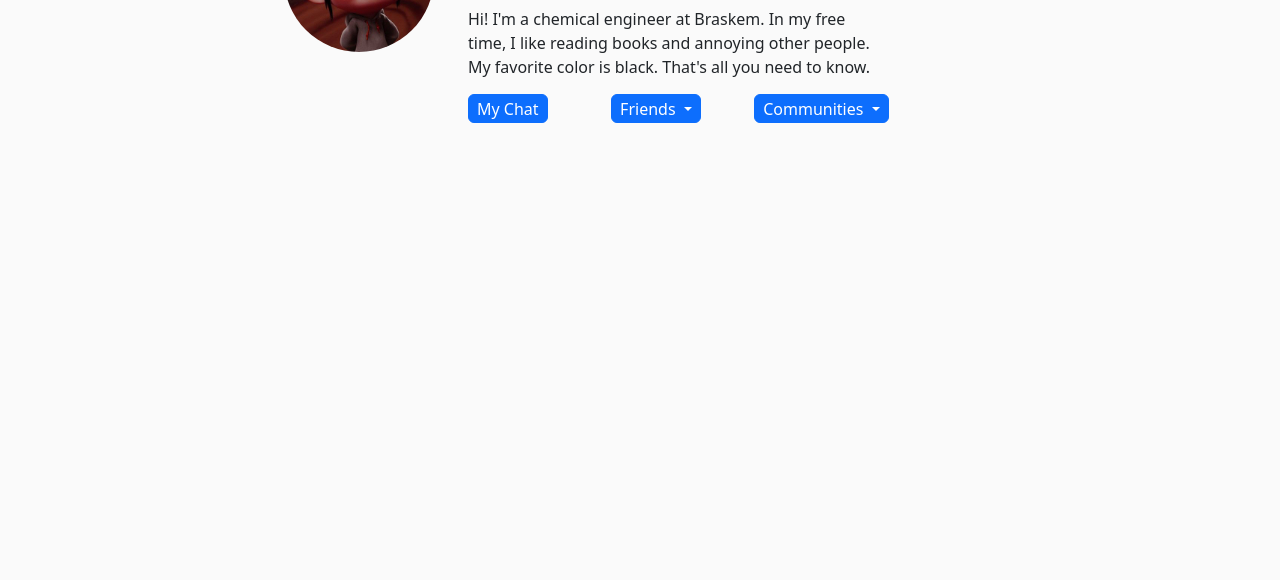
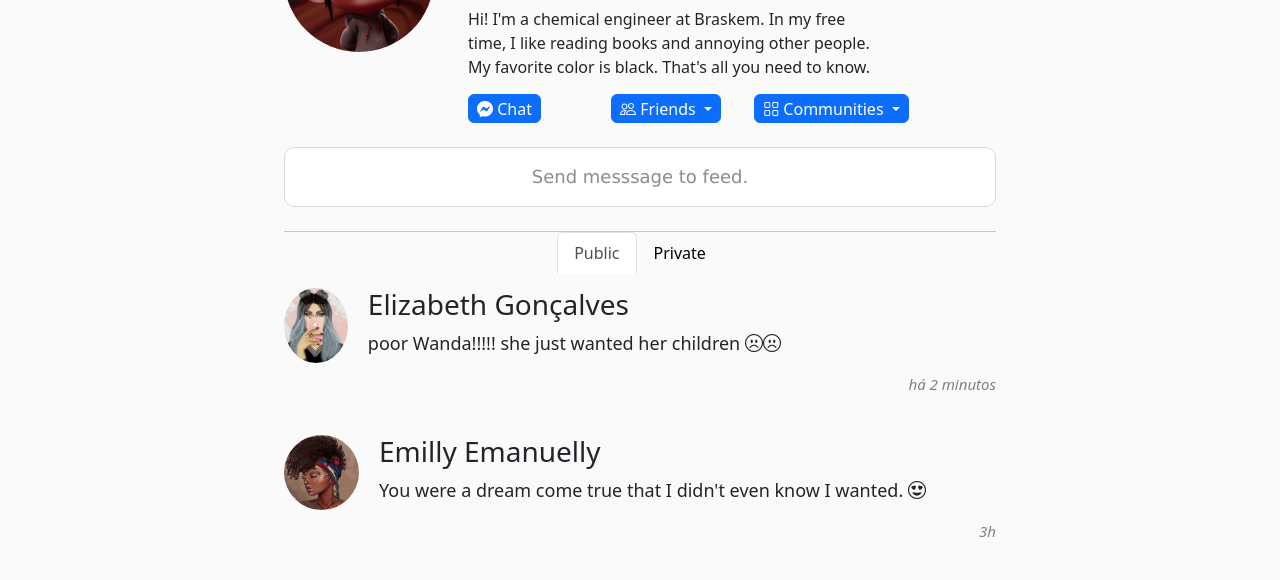
Before and after one commit to pralr/social-media-project, a plain HTML site: page index.html in a window 1280 px wide. Shown: the part 178-758 px from the top of the page. Drawn offline with nearby package versions, Linux system fonts and the light colour scheme.

Commit message:
add feed

```diff
--- a/index.html
+++ b/index.html
@@ -68,12 +68,12 @@
 
                     <div class="row">
                         <div class="col-4">
-                            <button type="button" class="btn btn-primary">My Chat</button>
+                            <button type="button" class="btn btn-primary"><i class="bi bi-messenger"></i> Chat</button>
                         </div>
                         <div class="col-4">
                             <div class="btn-group">
                                 <button type="button" class="btn btn-primary dropdown-toggle" data-bs-toggle="dropdown" aria-expanded="false">
-                                  Friends
+                                  <i class="bi bi-people"></i> Friends
                                 </button>
                                 <ul class="dropdown-menu">
                                   <li><a class="dropdown-item" href="#">Search friend</a></li>
@@ -84,7 +84,7 @@
                         <div class="col-4">
                             <div class="btn-group">
                                 <button type="button" class="btn btn-primary dropdown-toggle" data-bs-toggle="dropdown" aria-expanded="false">
-                                  Communities
+                                  <i class="bi bi-grid"></i> Communities
                                 </button>
                                 <ul class="dropdown-menu">
                                     <li><a class="dropdown-item" href="#">My communities</a></li>
@@ -92,24 +92,35 @@
                                 </ul>
                               </div>
                         </div>
-                    </div>
-
-
+                      </div>
                       <div class="col-2">
                       </div>
                     </div>
                   </div>
+                  <br/>
+                  <div class ="feedArea"><p>Send messsage to feed.</p></div>
+                  <br/>
+                  <hr size="3" width="100% color="#EEEEEE" style="margin: 0%;">
+                  <ul class="nav nav-tabs nav-feed">
+                    <li class="nav-item">
+                      <a class="nav-link active nav-link-1" aria-current="page" href="#">Public</a>
+                    </li>
+                    <li class="nav-item">
+                      <a class="nav-link nav-link-2">Private</i></a>
+                    </li>
+                  </ul>
+                  <div class="postFeed"><img class="feed-pic" src="images/lizzie.jpg"><div class="feedUser"><h3>Elizabeth Gonçalves</h3><p>poor Wanda!!!!! she just wanted her children <i class="bi bi-emoji-frown"></i><i class="bi bi-emoji-frown"></i></p></div></div><p class="time">há 2 minutos</p><br/>
+                  <div class="postFeed"><img class="feed-pic" src="images/emilly.jpg"><div class="feedUser"><h3>Emilly Emanuelly</h3><p>You were a dream come true that I didn't even know I wanted. <i class="bi bi-emoji-heart-eyes"></i></p></div></div><p class="time">3h</p><br/>
+                  <div class="postFeed"><img class="feed-pic" src="images/william.jfif"><div class="feedUser"><h3>William Gonçalves</h3><p>The only way to get rid of a temptation is to yield to it. Resist it, and your soul grows sick with longing for the things it has forbidden to itself. (Oscar Wilde) </p></div></div><p class="time">5h</p><br/>
+                  <div class="postFeed"><img class="feed-pic" src="images/larissa.jpg"><div class="feedUser"><h3>Larissa Oliveira</h3><p>i know you can't have it all but apparently you CAN have nothing <i class="bi bi-emoji-expressionless"></i></p></div></div><p class="time">Jun 25</p><br/>
               </div>
               <div class="col-0 col-md-2">
-
               </div>
-
-
+              <footer>
+              <p>Todos os direitos reservados. ©</p>
+            </footer>
             </div>
           </div>
-
     </section>
-
-    <script src="https://cdn.jsdelivr.net/npm/bootstrap@5.2.0-beta1/dist/js/bootstrap.bundle.min.js" integrity="sha384-pprn3073KE6tl6bjs2QrFaJGz5/SUsLqktiwsUTF55Jfv3qYSDhgCecCxMW52nD2" crossorigin="anonymous"></script>
   </body>
 </html>
--- a/style.css
+++ b/style.css
@@ -70,3 +70,78 @@ body {
     border-radius:12px;
     text-align:center !important;
 }
+
+.feedArea {
+    padding-top:15px;
+    border-radius:10px;
+    background-color:white;
+    border:0.5px solid #dbdbdb;
+    border-bottom:1px solid #dbdbdb;
+    text-align:center;
+}
+
+.feedArea > p {
+    font-size: 18px;
+    font-family:Verdana, Geneva, Tahoma, sans-serif;
+    color:rgba(128, 128, 128, 0.915);
+}
+
+.nav-feed {
+    border-bottom: none !important;
+    padding-bottom:15px;
+    display:flex;
+    align-items: center;
+    justify-content: center;
+}
+
+.nav-link-1, .nav-link-2 {
+    color:black;
+}
+
+.nav-link-1:hover, .nav-link-2:hover {
+    background-color: white;
+    color:grey;
+    font-family: 20px;
+}
+
+.feed-pic {
+    border-radius:100%;
+    max-width:100px;
+    max-height:75px;
+}
+
+.feedUser {
+    padding-left:20px;
+    font-weight: 300;
+    font-size:28px;
+}
+
+.feedUser > h3 {
+    font-weight: 300;
+    font-size:28px;
+}
+
+.feedUser > p {
+    font-size:18px;
+}
+
+.postFeed {
+    display:flex;
+}
+
+.time {
+    font-style: italic;
+    color:grey;
+    text-align: right;
+    font-size: 15px;
+}
+
+footer {
+    display:flex;
+    justify-content: center;
+
+}
+
+footer > p {
+    color:grey;
+}
```
Also changed, not shown: images/emilly.jpg (added), images/larissa.jpg (added), images/lizzie.jpg (added), images/william.jfif (added).
